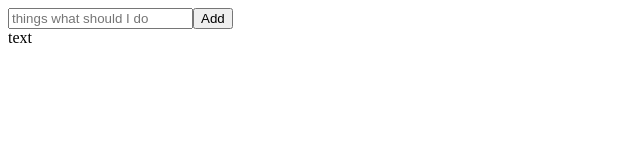
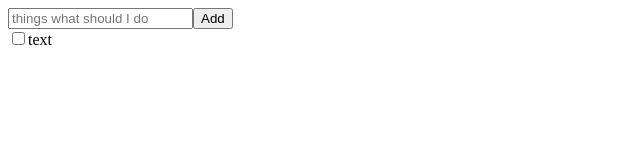
Before and after one commit to mayok/ts-react-todo, a React app: page / in a window 1280 px wide. Shown: the top 160 px of the page, without its empty margins (0-640 px from the left). Built offline with nearby package versions, Linux system fonts and the light colour scheme.

Commit message:
Todo app
- チェックボックスをクリックするとテキストに横線が入るようにした
- 期限を入力できたらうれしい
- 完了したものを非表示 or 下の方で表示 とかしたい
- indexedDB とか使って永続化

```diff
--- a/src/components/App.tsx
+++ b/src/components/App.tsx
@@ -1,16 +1,17 @@
 import * as React from "react";
 import Todos from "./Todos";
 import TodoForm from "./TodoForm";
-// import Button from "./Button";
-// import Counter from "./Counter";
 
-interface Todo {
+import "../css/style.css";
+
+interface Item {
   id: number;
   text: string;
+  completed: boolean;
 }
 
 interface State {
-  todos: Todo[];
+  todos: Item[];
 }
 
 export default class App extends React.Component<{}, State> {
@@ -20,25 +21,37 @@ export default class App extends React.Component<{}, State> {
       todos: [
         {
           id: 0,
-          text: "text"
+          text: "text",
+          completed: false
         }
       ]
     };
 
-    this.handleClick = this.handleClick.bind(this);
+    this.addTodo = this.addTodo.bind(this);
+    this.toggleStatus = this.toggleStatus.bind(this);
   }
 
-  handleClick(e: Todo) {
+  addTodo(e: Item) {
     this.setState({
       todos: [...this.state.todos, e]
+    });
+  }
+
+  toggleStatus(e: Item) {
+    this.setState({
+      todos: [
+        ...this.state.todos.slice(0, e.id),
+        e,
+        ...this.state.todos.slice(e.id + 1)
+      ]
     });
   }
 
   render() {
     return (
       <div>
-        <TodoForm handleClick={this.handleClick} />
-        <Todos todos={this.state.todos} />
+        <TodoForm addTodo={this.addTodo} />
+        <Todos todos={this.state.todos} toggleStatus={this.toggleStatus} />
       </div>
     );
   }
--- a/src/components/Todo.tsx
+++ b/src/components/Todo.tsx
@@ -1,11 +1,48 @@
 import * as React from "react";
 
-export interface Props {
-  todo: string;
+interface Item {
+  id: number;
+  text: string;
+  completed: boolean;
 }
 
-const Todo = ({ todo }: Props) => {
-  return <div>{todo}</div>;
-};
+interface Props {
+  id: number;
+  text: string;
+  status: boolean;
+  toggleStatus: (e: Item) => void;
+}
+
+class Todo extends React.Component<Props, {}> {
+  constructor(props: any) {
+    super(props);
+
+    this.handleClick = this.handleClick.bind(this);
+  }
+
+  handleClick() {
+    this.props.toggleStatus({
+      id: this.props.id,
+      text: this.props.text,
+      completed: !this.props.status
+    });
+  }
+
+  render() {
+    const { text, status }: Props = this.props;
+
+    return (
+      <div>
+        <input
+          type="checkbox"
+          checked={status}
+          onClick={this.handleClick}
+          readOnly={true}
+        />
+        <span className={status ? "complete" : ""}>{text}</span>
+      </div>
+    );
+  }
+}
 
 export default Todo;
--- a/src/components/TodoForm.tsx
+++ b/src/components/TodoForm.tsx
@@ -1,12 +1,13 @@
 import * as React from "react";
 
-interface Todo {
+interface Item {
   id: number;
   text: string;
+  completed: boolean;
 }
 
 interface Props {
-  handleClick: (e: Todo) => void;
+  addTodo: (e: Item) => void;
 }
 
 interface State {
@@ -23,14 +24,15 @@ class TodoForm extends React.Component<Props, State> {
       input: ""
     };
 
-    this.handleClick = this.handleClick.bind(this);
+    this.addTodo = this.addTodo.bind(this);
     this.handleChange = this.handleChange.bind(this);
   }
 
-  handleClick() {
-    this.props.handleClick({
+  addTodo() {
+    this.props.addTodo({
       id: this.state.count,
-      text: this.state.input
+      text: this.state.input,
+      completed: false
     });
 
     this.setState({
@@ -54,7 +56,7 @@ class TodoForm extends React.Component<Props, State> {
           value={this.state.input}
           onChange={this.handleChange}
         />
-        <button type="button" onClick={this.handleClick}>
+        <button type="button" onClick={this.addTodo}>
           Add
         </button>
       </div>
--- a/src/components/Todos.tsx
+++ b/src/components/Todos.tsx
@@ -1,13 +1,15 @@
 import * as React from "react";
 import Todo from "./Todo";
 
-interface Todo {
+interface Item {
   id: number;
   text: string;
+  completed: boolean;
 }
 
 interface Props {
-  todos: Todo[];
+  todos: Item[];
+  toggleStatus: (e: Item) => void;
 }
 
 export default class Todos extends React.Component<Props, {}> {
@@ -18,8 +20,14 @@ export default class Todos extends React.Component<Props, {}> {
   render() {
     return (
       <div>
-        {this.props.todos.map((todo: Todo) => (
-          <Todo key={todo.id} todo={todo.text} />
+        {this.props.todos.map((todo: Item) => (
+          <Todo
+            key={todo.id}
+            id={todo.id}
+            text={todo.text}
+            status={todo.completed}
+            toggleStatus={this.props.toggleStatus}
+          />
         ))}
       </div>
     );
--- /dev/null
+++ b/src/css/style.css
@@ -0,0 +1,3 @@
+.complete {
+  text-decoration: line-through;
+}
```
Also changed, not shown: 2 other files (tests, documents, lock files or other folders).
